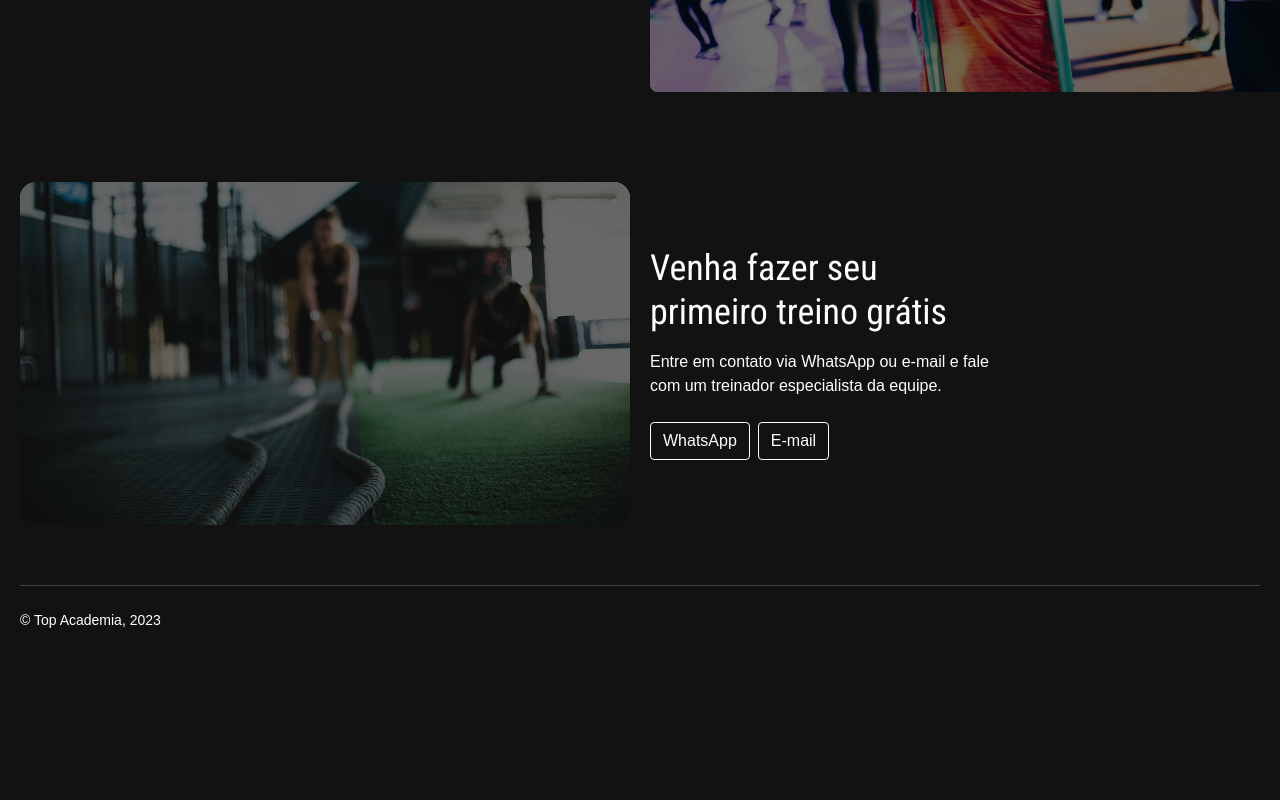
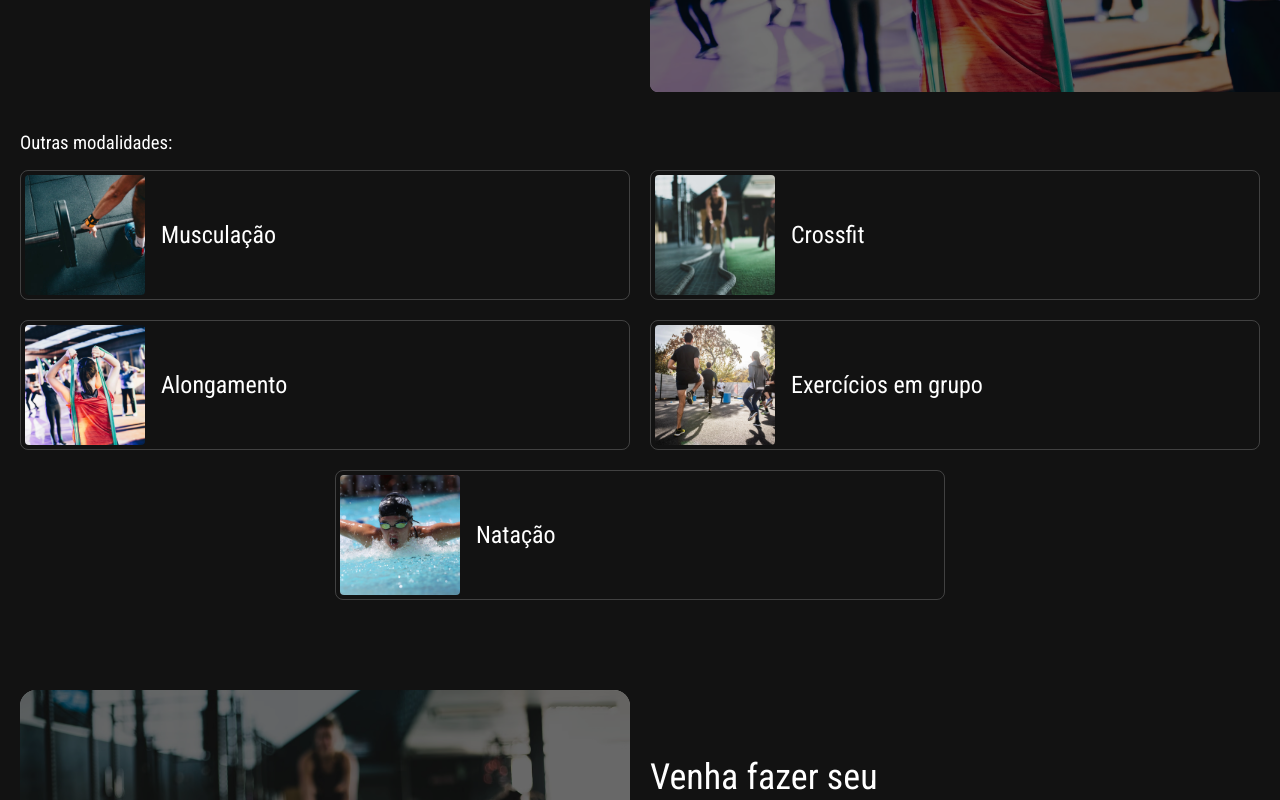
Before and after one commit to santananielson/top_academia, a SvelteKit app: page /modalidades/alongamento in a window 1280 px wide. Shown: the part 388-1188 px from the top of the page. Before the commit the page ends 1043 px from the top, so only its background shows below. Built offline with nearby package versions, Linux system fonts and the light colour scheme.

Commit message:
reutilizar componentes

```diff
--- a/src/lib/Card.svelte
+++ b/src/lib/Card.svelte
@@ -1,11 +1,9 @@
 <script>
-    export let info;
-    import {page} from '$app/stores';
+    export let info
 
-    let archive = $page.route.id
 </script>
 
-<a href="{archive}/{info.slug}" class="card">
+<a href="/modalidades/{info.slug}" class="card">
     <img src="{info.img}" alt="" width="120px" height="120px">
     <h2>{info.name}</h2>
 </a>
--- a/src/routes/modalidades/[slug]/+page.svelte
+++ b/src/routes/modalidades/[slug]/+page.svelte
@@ -2,6 +2,7 @@
     import {page} from '$app/stores'
     import {modalidades} from '$lib/stores'
 	import IntroSingle from '$lib/IntroSingle.svelte';
+	import Card from '$lib/Card.svelte';
 
     let modalidade = $page.params.slug;
 
@@ -10,3 +11,28 @@
 </script>
 
 <IntroSingle data={data}/>
+
+<section class="related">
+    <div class="related__wrapper wrap">
+        <h3>Outras modalidades:</h3>
+
+        <div class="list">
+            {#each $modalidades as info}
+                <Card info={info} />
+            {/each}
+        </div>
+    </div>
+</section>
+
+<style>
+    .related{
+        margin-top: 40px;
+    }
+    .list{
+        display: flex;
+        flex-wrap: wrap;
+        gap: 20px;
+        justify-content: center;
+        margin-top: 16px;
+    }
+</style>
```
